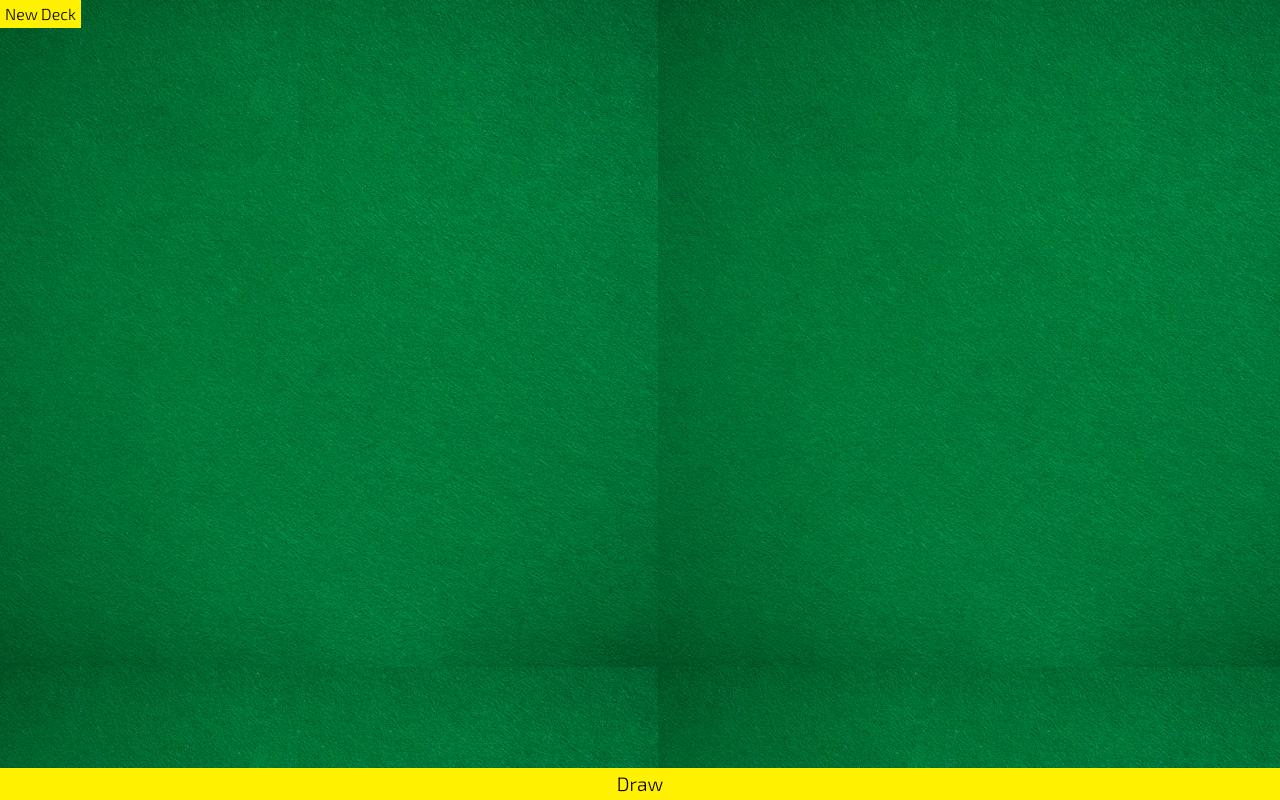
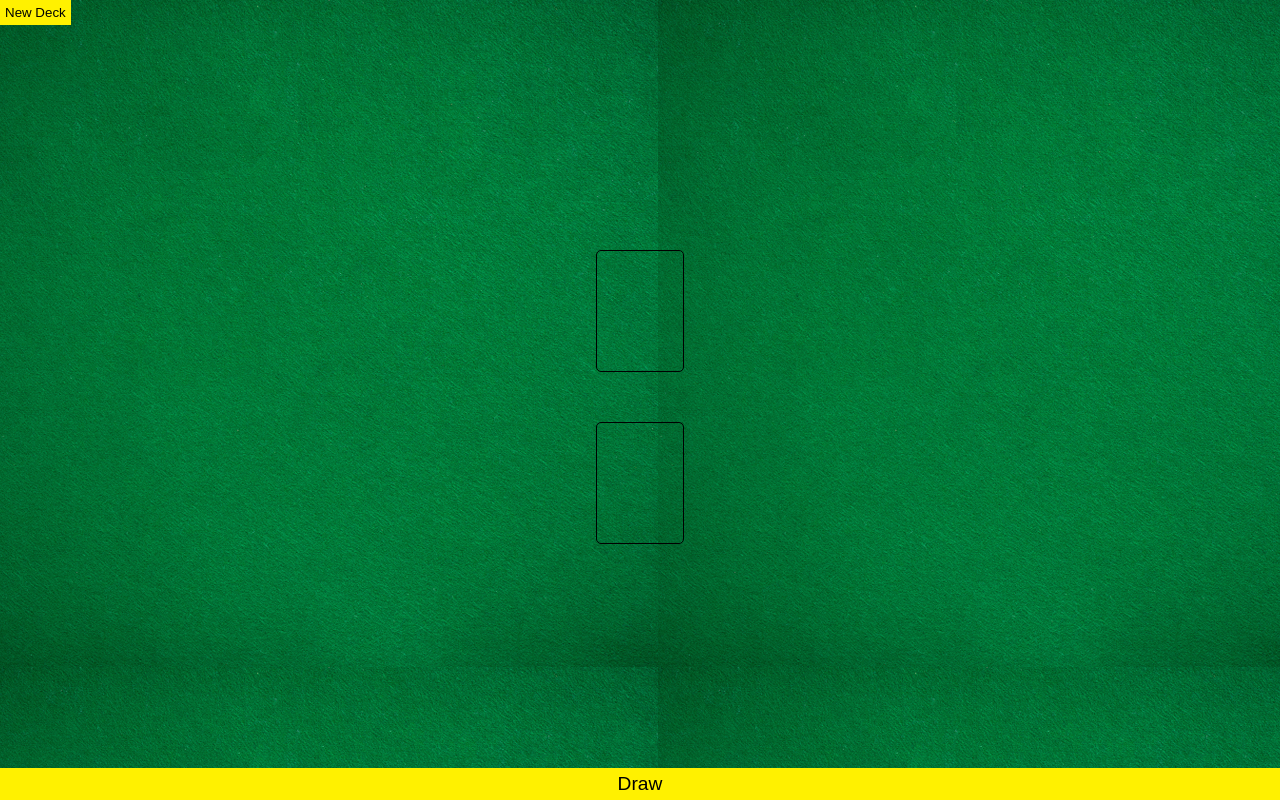
Before and after one commit to ferluchin/Async-Javascript-War, a website built with Vite: page index.html in a window 1280 px wide. Built offline with nearby package versions, Linux system fonts and the light colour scheme.

Commit message:
styling changes

```diff
--- a/index.css
+++ b/index.css
@@ -1,4 +1,5 @@
-html, body {
+html,
+body {
     margin: 0;
     padding: 0;
     background-image: url("img/table.png");
@@ -9,6 +10,7 @@ html, body {
 body {
     display: flex;
     flex-direction: column;
+    align-items: center;
     justify-content: space-between;
 }
 
@@ -26,4 +28,16 @@ button#new-deck {
 button.draw {
     font-size: 1.2em;
     padding: 5px;
+    align-self: stretch;
 }
+
+div.card-slot {
+    border: 1px solid black;
+    border-radius: 5px;
+    height: 120px;
+    width: calc(120px * 5 / 7);
+}
+
+div.card-slot:nth-of-type(1) {
+    margin-bottom: 50px;
+}
--- a/index.html
+++ b/index.html
@@ -1,13 +1,19 @@
 <html>
-    <head><link rel="stylesheet" href="https://cdnjs.cloudflare.com/ajax/libs/normalize/8.0.1/normalize.css">
+
+<head>
     <link rel="preconnect" href="https://fonts.gstatic.com">
     <link href="https://fonts.googleapis.com/css2?family=Exo+2:wght@300&display=swap" rel="stylesheet">
     <link rel="stylesheet" href="index.css">
 </head>
+
 <body>
     <button id="new-deck">New Deck</button>
-        <div id="cards"></div>
+    <div id="cards">
+        <div class="card-slot"></div>
+        <div class="card-slot"></div>
+    </div>
     <button id="draw-cards" class="draw">Draw</button>
     <script src="index.js"></script>
 </body>
+
 </html>
```
Lines whose indentation alone changed are shown as unchanged.
